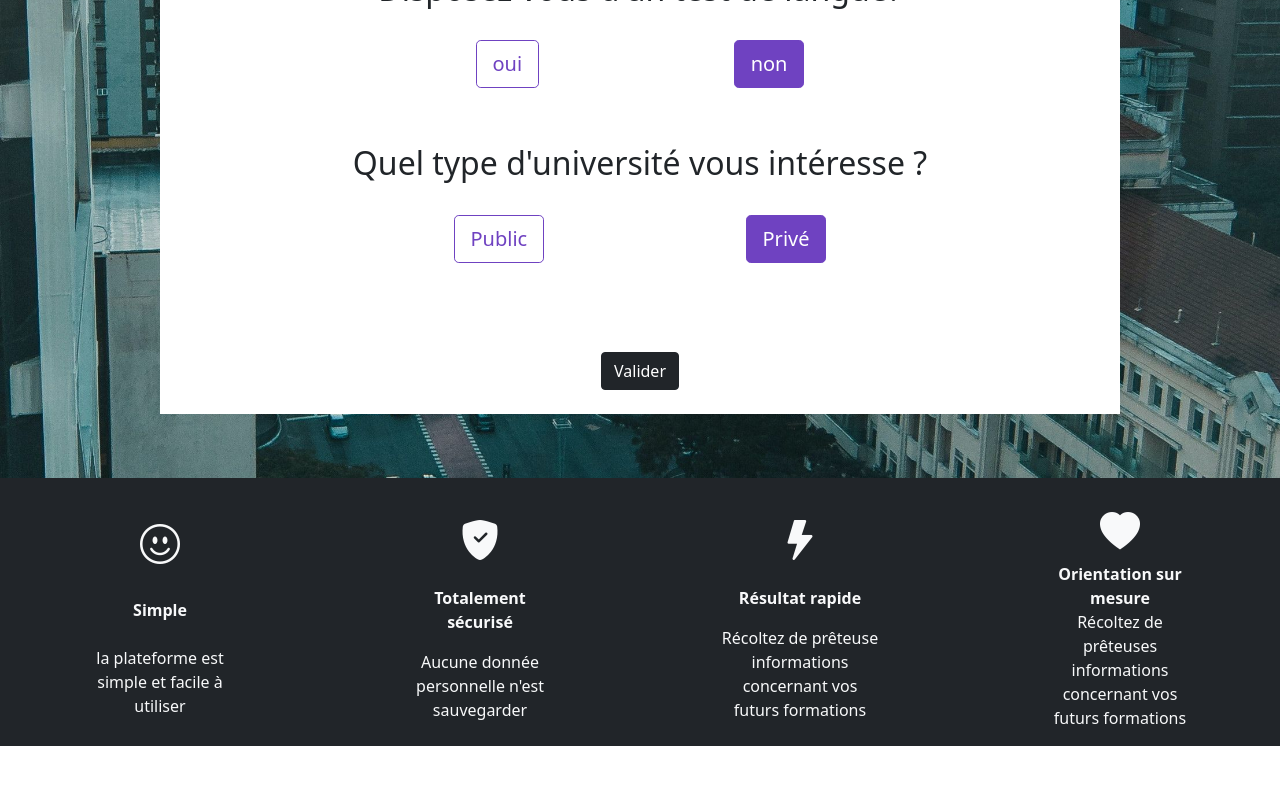
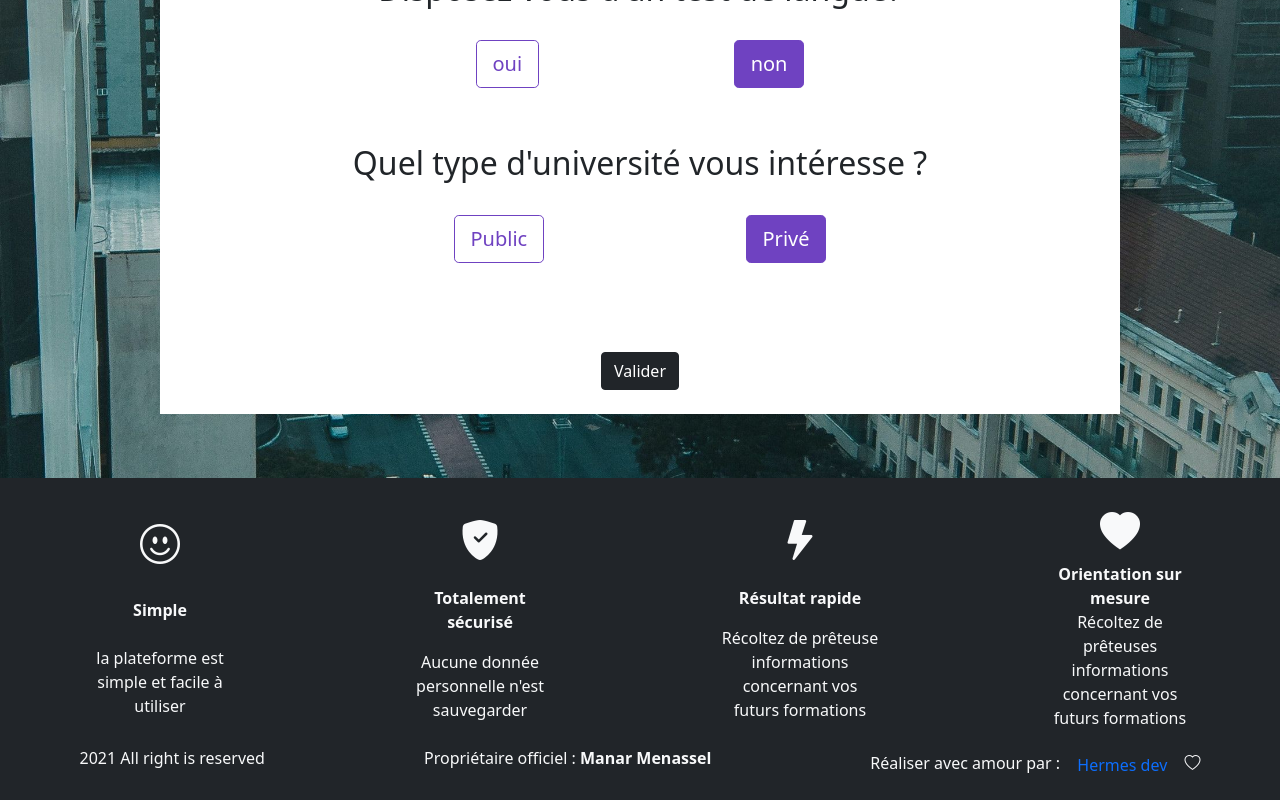
Before and after one commit to sosso21/odin-client, a Next.js app: page /univ in a window 1280 px wide. Shown: the part 1360-2160 px from the top of the page. Before the commit the page ends 2106 px from the top, so only its background shows below. Built offline with nearby package versions, Linux system fonts and the light colour scheme.

Commit message:
add meta

```diff
--- a/components/HeadComponents.js
+++ b/components/HeadComponents.js
@@ -23,6 +23,8 @@ const defaultMeta = {
 
   return (
     <Head>
+      <meta name="google-site-verification" content="pTTbSgAS5CwwPLoa2OYdnC3y3EFiAAHDtdqm5n8oFnc" />
+
       <meta name="title" content={meta.title} />
       <meta name="description" content={meta.description} />
       <meta name="image" content={meta.image} />
--- a/components/footer.js
+++ b/components/footer.js
@@ -14,6 +14,14 @@ const Footer = () => {
         ))}
       </div>
 
+
+      <div className="d-flex justify-content-around flex-wrap">
+        <p>{new Date().getFullYear()} All right is reserved</p>
+        <p>Propriétaire officiel : <strong>Manar Menassel</strong></p>
+        <p>Réaliser avec amour par : <strong><a href="https://hermes-dev-fr.web.app" className="btn btn-link" >Hermes dev </a></strong> <i className="bi bi-heart"></i> </p>
+      </div>
+
+
     </footer>
   );
 };
```
